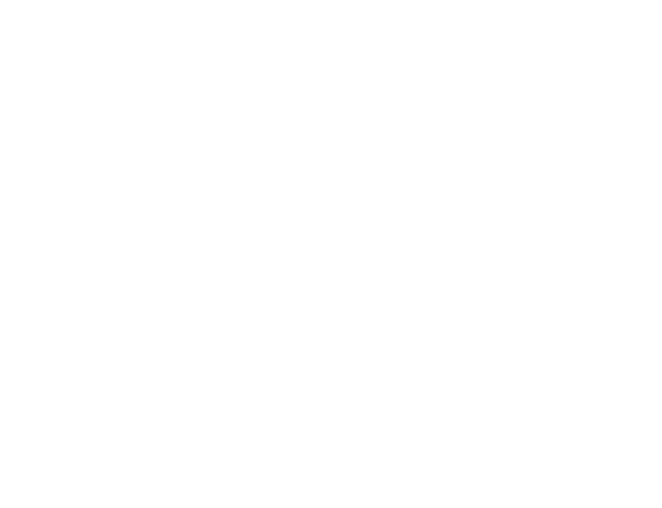
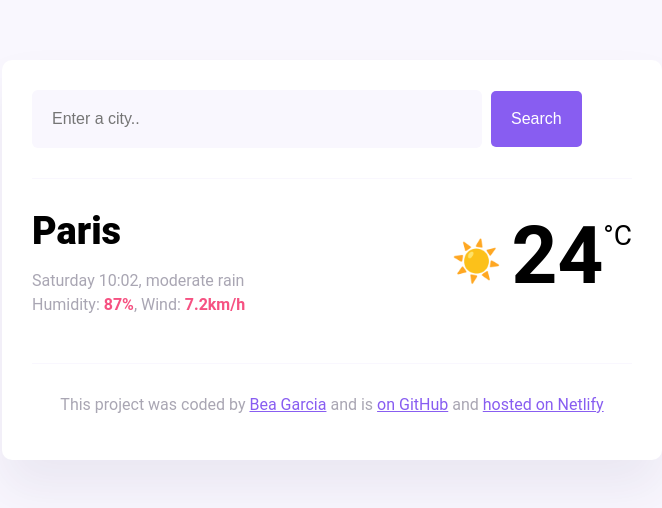
Before and after one commit to mbng1983/Plus-W7, a website built with Parcel: page index.html in a window 1280 px wide. Shown: the whole page, without its empty margins (308-970 px from the left). Built offline with nearby package versions, Linux system fonts and the light colour scheme; a web font is replaced by a local one.

Commit message:
transferred former lesson project

```diff
--- a/index.html
+++ b/index.html
@@ -11,6 +11,44 @@
     <title>My weather App</title>
 </head>
 <body>
-
-</body>
+    <div class="weather-app">
+      <header>
+        <form id="search-form">
+          <input
+            type="search"
+            placeholder="Enter a city.."
+            required
+            class="search-input"
+            id="search-input"
+          />
+          <input type="submit" value="Search" class="search-button" />
+        </form>
+      </header>
+      <main>
+        <div class="current-weather">
+          <div>
+            <h1 class="current-city" id="current-city">Paris</h1>
+            <p class="current-details">
+              <span id="current-date"></span>, moderate rain <br />
+              Humidity: <strong>87%</strong>, Wind: <strong>7.2km/h</strong>
+            </p>
+          </div>
+          <div class="current-temperature">
+            <span class="current-temperature-icon">☀️</span
+            ><span class="current-temperature-value" id="tempValue">24</span
+            ><span class="current-temperature-unit">°C</span>
+          </div>
+        </div>
+      </main>
+      <footer>
+        <p>
+          This project was coded by
+          <a href="https://github.com/mbng1983" target="_blank">Bea Garcia</a> and is
+          <a href="https://github.com/mbng1983/Plus_L6_beatriz-garcia-gusso" target="_blank"> on GitHub</a> and
+          <a href="https://polite-llama-dda2b1.netlify.app/" target="_blank">hosted on Netlify</a>
+        </p>
+      </footer>
+    </div>
+  </body>
+<script src="src/index.js"></script>
 </html>
--- a/src/index.js
+++ b/src/index.js
@@ -0,0 +1,51 @@
+let apiKey = "ba0fetb7543250d46c1o5b9aee3092a1";
+
+function search(event) {
+  event.preventDefault();
+  let searchInputElement = document.querySelector("#search-input");
+  let cityElement = document.querySelector("#current-city");
+  cityElement.innerHTML = searchInputElement.value;
+
+  let apiUrl = `https://api.shecodes.io/weather/v1/current?query=${searchInputElement.value}&key=${apiKey}&unit=metric`;
+  axios.get(apiUrl).then(displayTemperature);
+}
+
+function displayTemperature(response) {
+  let temperatureElement = document.querySelector("#tempValue");
+  let temperature = Math.round(response.data.temperature.current);
+  temperatureElement.innerHTML = `${temperature}`;
+}
+
+function formatDate(date) {
+  let minutes = date.getMinutes();
+  let hours = date.getHours();
+  let day = date.getDay();
+
+  if (minutes < 10) {
+    minutes = `0${minutes}`;
+  }
+
+  if (hours < 10) {
+    hours = `0${hours}`;
+  }
+
+  let days = [
+    "Sunday",
+    "Monday",
+    "Tuesday",
+    "Wednesday",
+    "Thursday",
+    "Friday",
+    "Saturday",
+  ];
+
+  let formattedDay = days[day];
+  return `${formattedDay} ${hours}:${minutes}`;
+}
+
+let searchForm = document.querySelector("#search-form");
+searchForm.addEventListener("submit", search);
+
+let currentDateElement = document.querySelector("#current-date");
+let currentDate = new Date();
+currentDateElement.innerHTML = formatDate(currentDate);
--- a/src/styles.css
+++ b/src/styles.css
@@ -0,0 +1,98 @@
+body {
+    background: #f9f7fe;
+    font-family: "Roboto", sans-serif;
+  }
+
+  a {
+    color: #885df1;
+  }
+
+  .weather-app {
+    background: white;
+    max-width: 600px;
+    margin: 60px auto;
+    padding: 30px;
+    border-radius: 10px;
+    box-shadow: 0 30px 50px rgba(65, 50, 100, 0.08);
+  }
+
+  header {
+    border-bottom: 1px solid #f9f7fe;
+    padding-bottom: 30px;
+  }
+
+  .search-input {
+    background-color: #f9f7fe;
+    border: none;
+    color: rgba(39, 33, 66, 0.4);
+    font-size: 16px;
+    padding: 20px;
+    width: 75%;
+    border-radius: 6px;
+  }
+
+  .search-button {
+    margin-left: 5px;
+    font-size: 16px;
+    background-color: #885df1;
+    color: white;
+    border: none;
+    padding: 20px;
+    line-height: 1;
+    border-radius: 5px;
+  }
+
+  main {
+    padding: 30px 0;
+  }
+
+  .current-temperature {
+    font-size: 48px;
+  }
+
+  .current-weather {
+    display: flex;
+    justify-content: space-between;
+  }
+
+  .current-city {
+    font-size: 38px;
+    font-weight: 900;
+    margin: 0;
+  }
+  .current-details {
+    color: rgba(39, 33, 66, 0.4);
+    font-size: 16px;
+    font-weight: 400;
+    line-height: 24px;
+  }
+
+  .current-details strong {
+    color: #f65282;
+  }
+
+  .current-temperature-icon {
+    position: relative;
+    top: -8px;
+    font-size: 40px;
+    margin-right: 10px;
+  }
+
+  .current-temperature-value {
+    font-size: 80px;
+    font-weight: bold;
+  }
+
+  .current-temperature-unit {
+    font-size: 28px;
+    position: relative;
+    top: -38px;
+  }
+
+  footer {
+    border-top: 1px solid #f9f7fe;
+    text-align: center;
+    padding-top: 15px;
+
+    color: rgba(39, 33, 66, 0.4);
+  }
```
